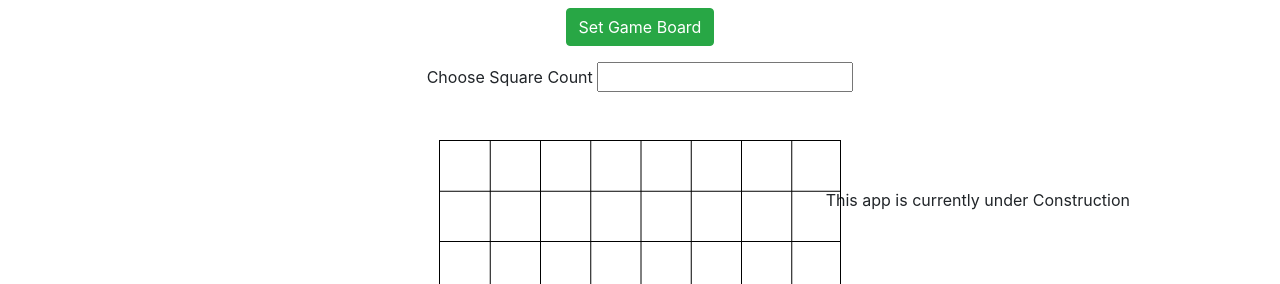
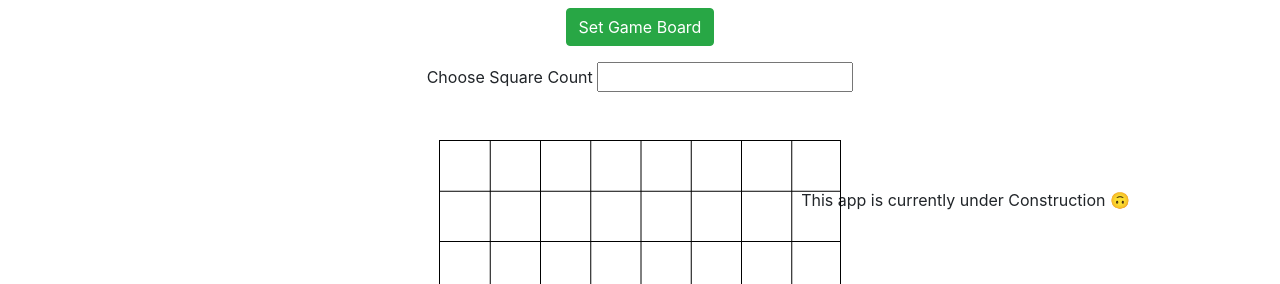
Before and after one commit to Brazill-Mitchell/chingu, a plain HTML site: page index.html in a window 1280 px wide. Shown: the top 284 px of the page. Drawn offline with nearby package versions, Linux system fonts and the light colour scheme.

Commit message:
added smiley

```diff
--- a/c4.css
+++ b/c4.css
@@ -7,6 +7,7 @@
     transform: translateY(-50%);
     right: 10%;
     border: 2px solid;
+    border-radius: 5px;
     animation-name: border-pulse;
     animation-duration: 2s;
     animation-timing-function: ease-in-out;
--- a/index.html
+++ b/index.html
@@ -10,7 +10,7 @@
 <body>
 
     <div id='const-notice-container'>
-        <div id="const-notice">This app is currently under Construction</div>
+        <div id="const-notice">This app is currently under Construction 🙃</div>
     </div>
 
 <div class="container d-flex justify-content-center mb-3 mt-2">
```
